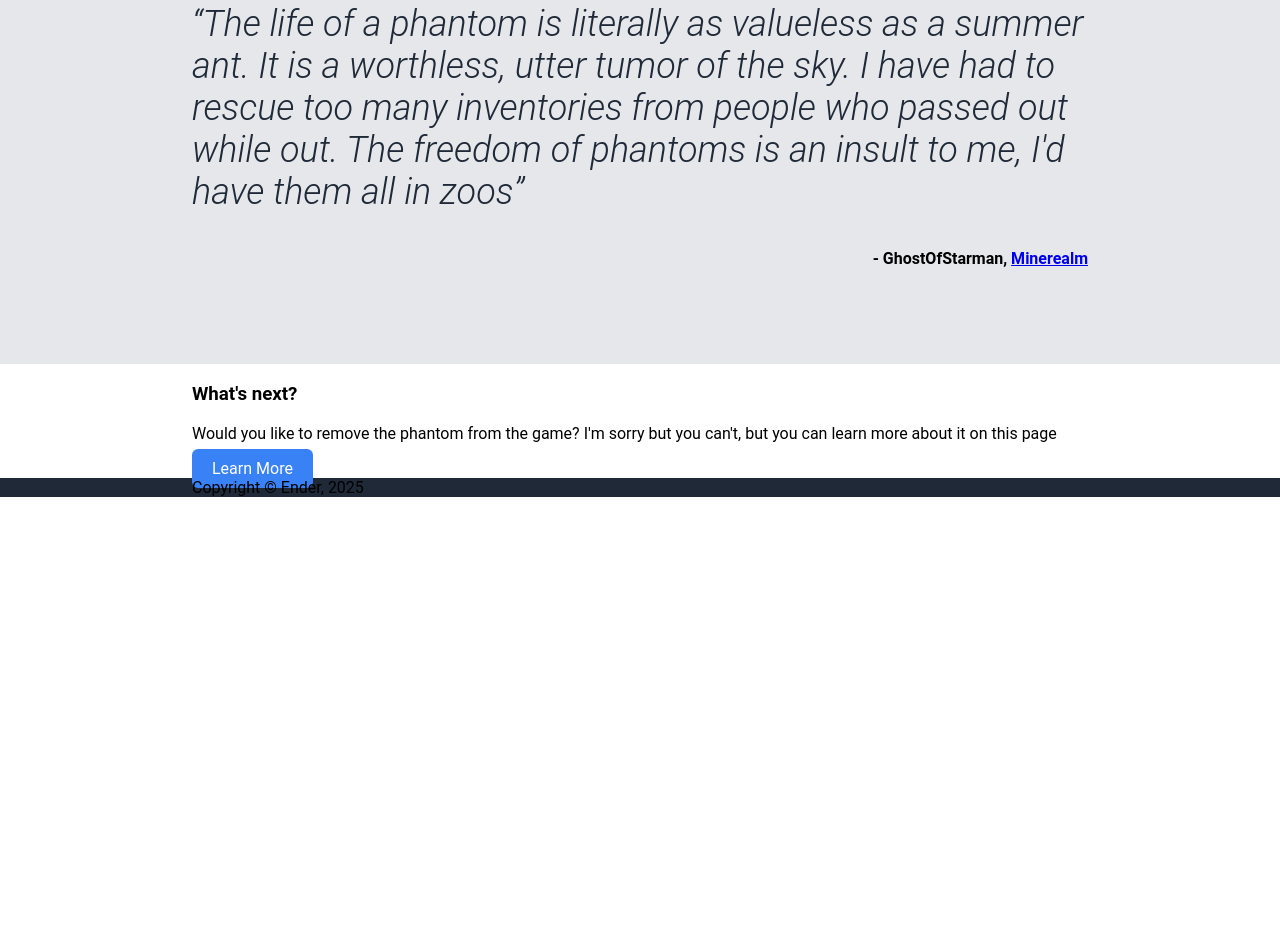
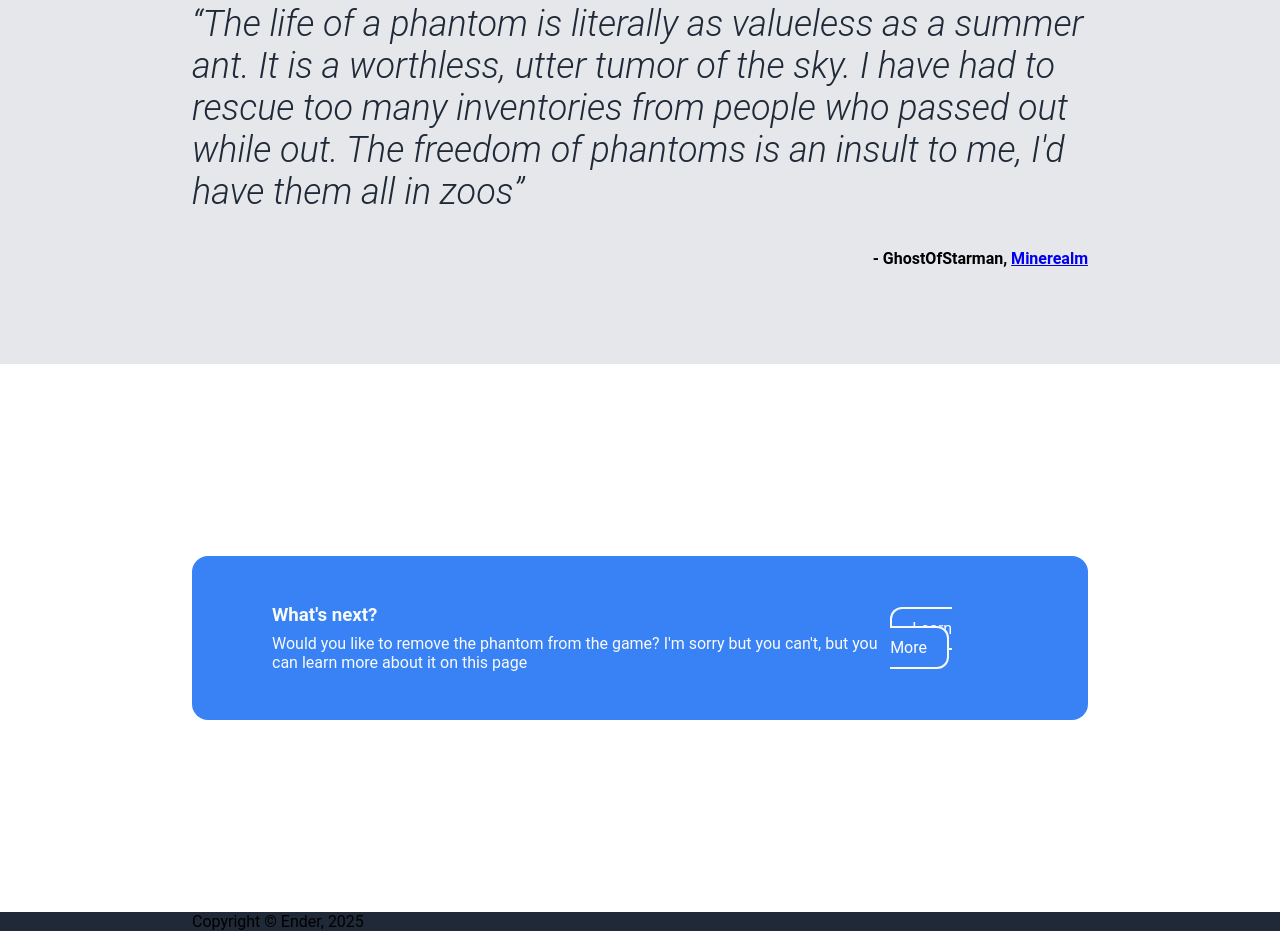
Before and after one commit to i-am-ender/landing-page-project, a plain HTML site: page index.html in a window 1280 px wide. Shown: the part 1831-2762 px from the top of the page. Before the commit the page ends 2328 px from the top, so only its background shows below. Drawn offline with Linux system fonts and the light colour scheme.

Commit message:
Style cta section

```diff
--- a/style.css
+++ b/style.css
@@ -145,3 +145,35 @@ li a {
 .author {
     align-self: flex-end;
 }
+
+#cta-section {
+    padding: 12rem;
+    display: flex;
+    justify-content: center;
+    align-items: center;
+}
+
+.cta {
+    flex-grow: 1;
+    padding: 3rem 5rem;
+    background-color: var(--cta-bg-color);
+    border-radius: 1rem;
+    color: var(--hero-main-text-color);
+    display: flex;
+    align-items: center;
+    justify-content: space-between;
+}
+
+.cta h3, .cta p {
+    margin: 0;
+}
+
+.cta h3 {
+    margin-bottom: 8px;
+}
+
+.the-action .button {
+    margin-right: 2.5rem;
+    border: var(--hero-main-text-color) solid 2px;
+    border-radius: 12px;
+}
```
